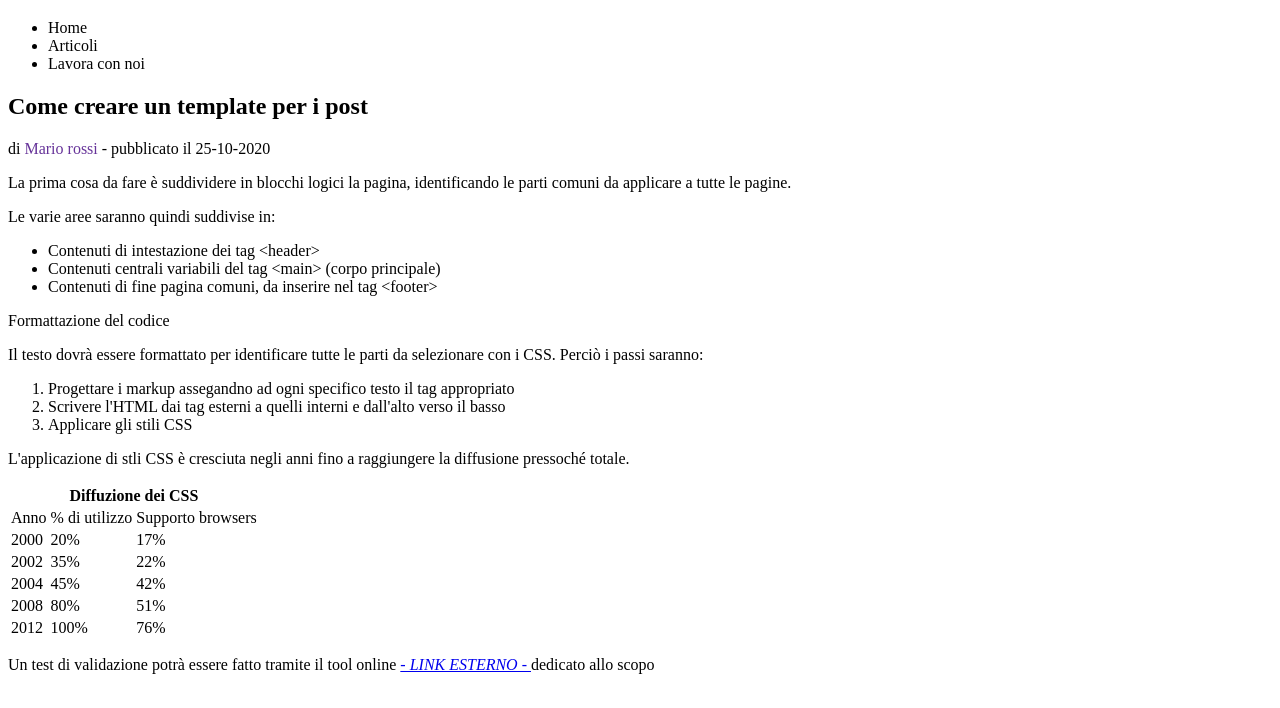
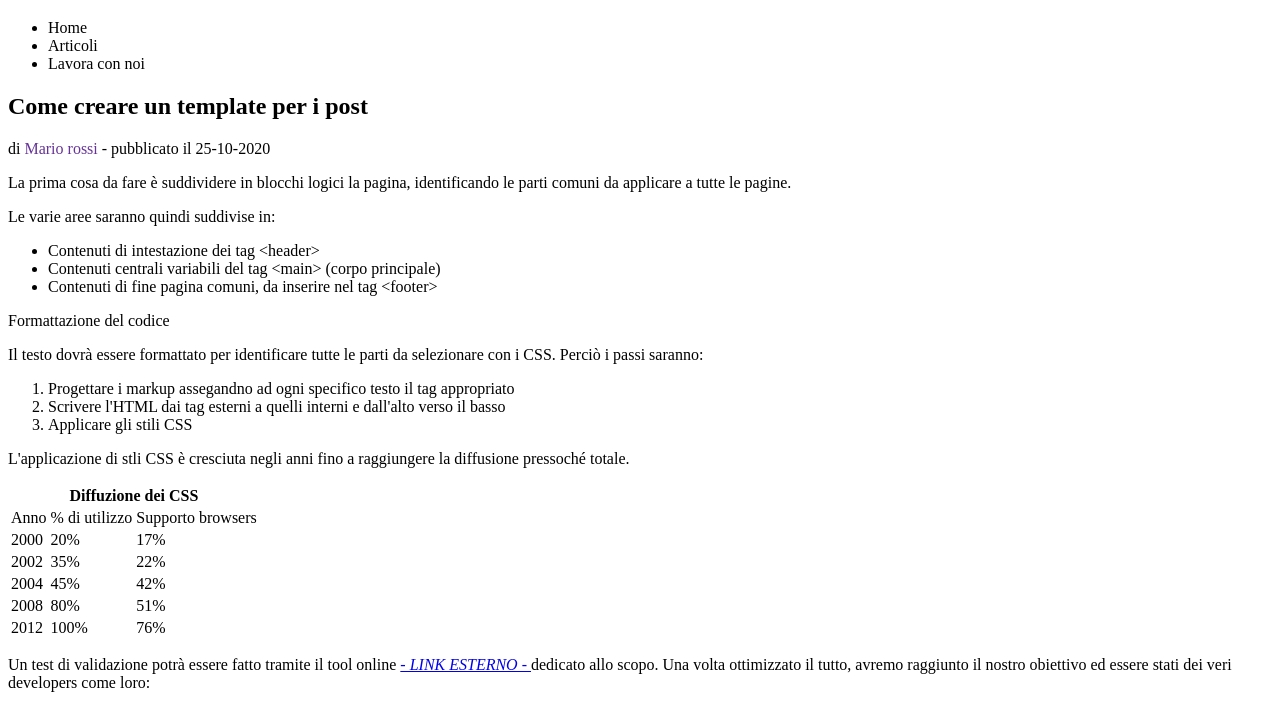
Before and after one commit to looloops/S1-L2, a plain HTML site: page index.html in a window 1280 px wide. Shown: the part 196-904 px from the top of the page. Drawn offline with Linux system fonts and the light colour scheme.

Commit message:
First commit

```diff
--- a/index.html
+++ b/index.html
@@ -85,7 +85,9 @@
                     </tbody>
                 </table>
                 <p>Un test di validazione potrà essere fatto tramite il tool online <a href="#"><em> - LINK ESTERNO
-                            - </em></a> dedicato allo scopo</p>
+                            - </em></a> dedicato allo scopo. Una volta ottimizzato il tutto, avremo raggiunto il nostro
+                    obiettivo ed essere stati dei veri developers come loro:
+                </p>
 
             </div>
 
```
